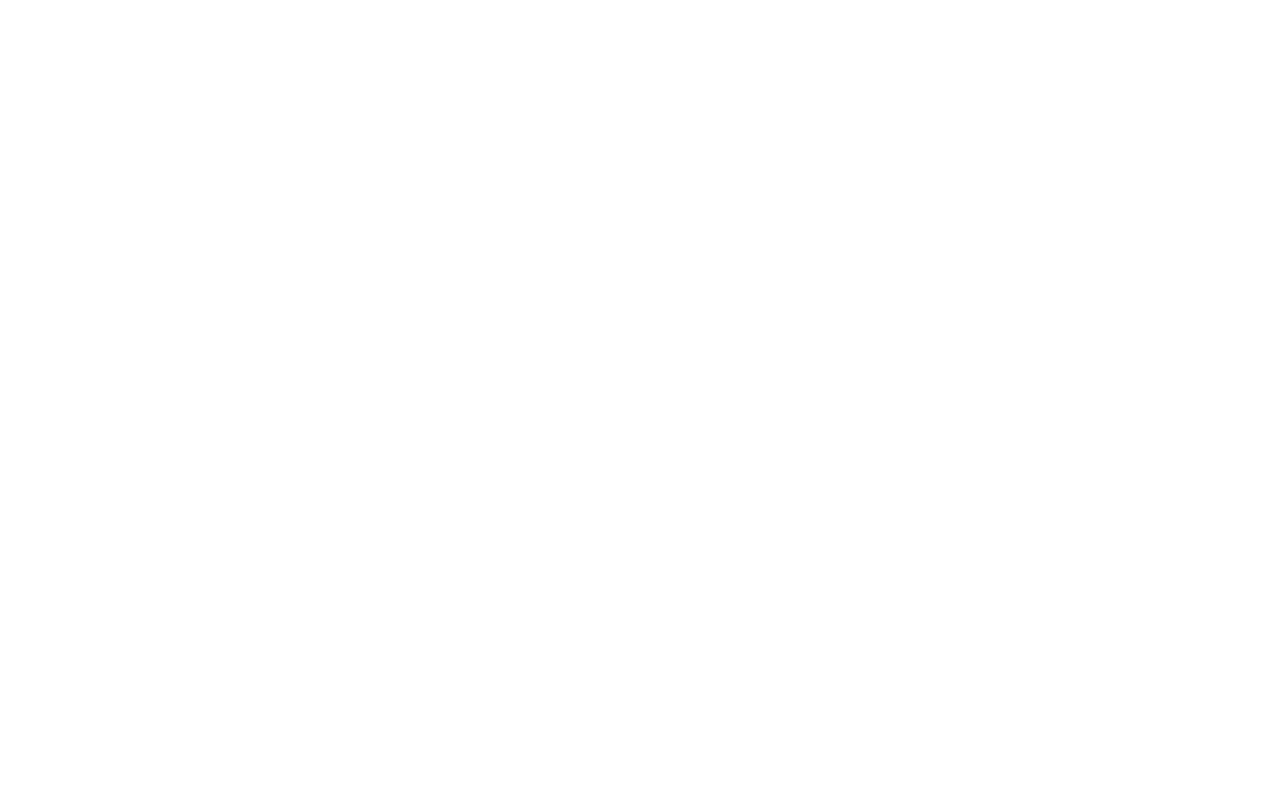
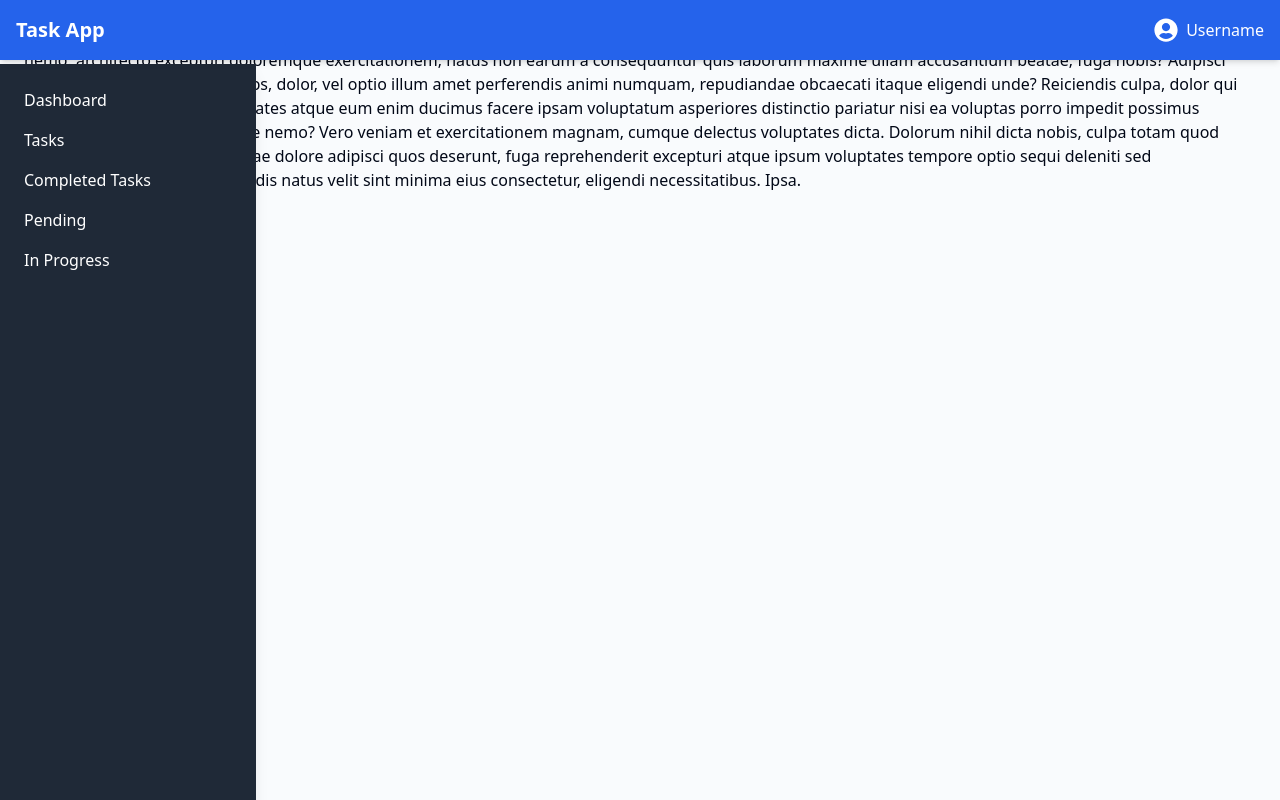
Before and after one commit to Akashmahto022/taskmanager-assignment, a React (Vite) app in the folder client/: page /dashboard/dashboard in a window 1280 px wide. Before the commit this address had no page. Built offline with nearby package versions, Linux system fonts and the light colour scheme.

Commit message:
created pages for dashboard , tasks and pending

```diff
--- a/client/package.json
+++ b/client/package.json
@@ -18,6 +18,7 @@
     "lucide-react": "^0.453.0",
     "react": "^18.3.1",
     "react-dom": "^18.3.1",
+    "react-icons": "^5.3.0",
     "react-redux": "^9.1.2",
     "react-router-dom": "^6.27.0",
     "tailwind-merge": "^2.5.4",
--- a/client/src/App.jsx
+++ b/client/src/App.jsx
@@ -1,16 +1,30 @@
 import React from "react";
 import Signup from "./pages/auth/Signup";
 import Login from "./pages/auth/Login";
-import {Routes, Route} from 'react-router-dom'
+import { Routes, Route } from "react-router-dom";
 import AuthLayout from "./components/auth/Layout";
+import Layout from "./components/dashboard-view/Layout";
+import Dashboard from "./pages/dashboard/Dashboard";
+import CompletedTask from "./pages/completed task/CompletedTask";
+import InProgress from "./pages/in-progress/InProgress";
+import Task from "./pages/task/Task";
+import Pending from "./pages/pending/Pending";
 
 const App = () => {
   return (
     <div className=" flex flex-col overflow-hidden bg-white">
       <Routes>
-        <Route path="/auth" element={<AuthLayout/>}>
+        <Route path="/auth" element={<AuthLayout />}>
           <Route path="login" element={<Login />} />
           <Route path="signup" element={<Signup />} />
+        </Route>
+
+        <Route path="/dashboard" element={<Layout />}>
+          <Route path="dashboard" element={<Dashboard />} />
+          <Route path="completed-tasks" element={<CompletedTask />} />
+          <Route path="in-progress" element={<InProgress />} />
+          <Route path="tasks" element={<Task />} />
+          <Route path="pending" element={<Pending />} />
         </Route>
       </Routes>
     </div>
--- /dev/null
+++ b/client/src/components/dashboard-view/Layout.jsx
@@ -0,0 +1,22 @@
+import React from "react";
+import { Outlet } from "react-router-dom";
+import Sidebar from "../sidebar/Sidebar";
+import Navbar from "../navbar/Navbar";
+
+const Layout = () => {
+  return (
+    <div className="flex min-h-screen w-full">
+      {/* sidebar */}
+      <Sidebar />
+      <div className="flex flex-1 flex-col">
+        {/* navbar */}
+        <Navbar />
+        <main className="flex-1 flex bg-muted/40 p-4 md:p-6">
+          <Outlet />
+        </main>
+      </div>
+    </div>
+  );
+};
+
+export default Layout;
--- a/client/src/components/navbar/Navbar.jsx
+++ b/client/src/components/navbar/Navbar.jsx
@@ -1,5 +1,6 @@
-import React, { useState } from 'react';
-import { FaUserCircle } from 'react-icons/fa';
+import React, { useState } from "react";
+import { FaUserCircle } from "react-icons/fa";
+import { Link } from "react-router-dom";
 
 const Navbar = () => {
   const [isDropdownOpen, setIsDropdownOpen] = useState(false);
@@ -9,13 +10,15 @@ const Navbar = () => {
   };
 
   const handleLogout = () => {
-    console.log('Logout clicked');
+    console.log("Logout clicked");
   };
 
   return (
     <nav className="bg-blue-600 p-4 flex justify-between items-center shadow-md fixed top-0 left-0 right-0 z-10">
       {/* Logo */}
-      <div className="text-white font-bold text-xl">Task App</div>
+      <div className="text-white font-bold text-xl">
+        <Link to={"/dashboard"}>Task App</Link>
+      </div>
 
       {/* User Icon and Dropdown */}
       <div className="relative">
--- a/client/src/components/sidebar/Sidebar.jsx
+++ b/client/src/components/sidebar/Sidebar.jsx
@@ -9,16 +9,16 @@ const Sidebar = () => {
         <Link to="/dashboard" className="block p-2 hover:bg-gray-700 rounded">
           Dashboard
         </Link>
-        <Link to="/tasks" className="block p-2 hover:bg-gray-700 rounded">
+        <Link to="/dashboard/tasks" className="block p-2 hover:bg-gray-700 rounded">
           Tasks
         </Link>
-        <Link to="/completed-tasks" className="block p-2 hover:bg-gray-700 rounded">
+        <Link to="/dashboard/completed-tasks" className="block p-2 hover:bg-gray-700 rounded">
           Completed Tasks
         </Link>
-        <Link to="/pending" className="block p-2 hover:bg-gray-700 rounded">
+        <Link to="/dashboard/pending" className="block p-2 hover:bg-gray-700 rounded">
           Pending
         </Link>
-        <Link to="/in-progress" className="block p-2 hover:bg-gray-700 rounded">
+        <Link to="/dashboard/in-progress" className="block p-2 hover:bg-gray-700 rounded">
           In Progress
         </Link>
       </nav>
--- a/client/src/pages/dashboard/Dashboard.jsx
+++ b/client/src/pages/dashboard/Dashboard.jsx
@@ -1,9 +1,25 @@
-import React from 'react'
+import React from "react";
 
 const Dashboard = () => {
   return (
-    <div>Dashboard</div>
-  )
-}
+    <div>
+      Dashboard Lorem ipsum dolor sit amet consectetur adipisicing elit. Modi
+      ratione quaerat nobis. Lorem ipsum dolor sit amet consectetur adipisicing
+      elit. Voluptas nemo, architecto excepturi doloremque exercitationem, natus
+      non earum a consequuntur quis laborum maxime ullam accusantium beatae,
+      fuga nobis? Adipisci aliquid blanditiis cupiditate quos, dolor, vel optio
+      illum amet perferendis animi numquam, repudiandae obcaecati itaque
+      eligendi unde? Reiciendis culpa, dolor qui debitis maiores veritatis
+      voluptates atque eum enim ducimus facere ipsam voluptatum asperiores
+      distinctio pariatur nisi ea voluptas porro impedit possimus quisquam
+      minima repudiandae nemo? Vero veniam et exercitationem magnam, cumque
+      delectus voluptates dicta. Dolorum nihil dicta nobis, culpa totam quod
+      sapiente. Iure neque recusandae dolore adipisci quos deserunt, fuga
+      reprehenderit excepturi atque ipsum voluptates tempore optio sequi
+      deleniti sed exercitationem pariatur reiciendis natus velit sint minima
+      eius consectetur, eligendi necessitatibus. Ipsa.
+    </div>
+  );
+};
 
-export default Dashboard
+export default Dashboard;
```
Also changed, not shown: 1 other file (tests, documents, lock files or other folders).
